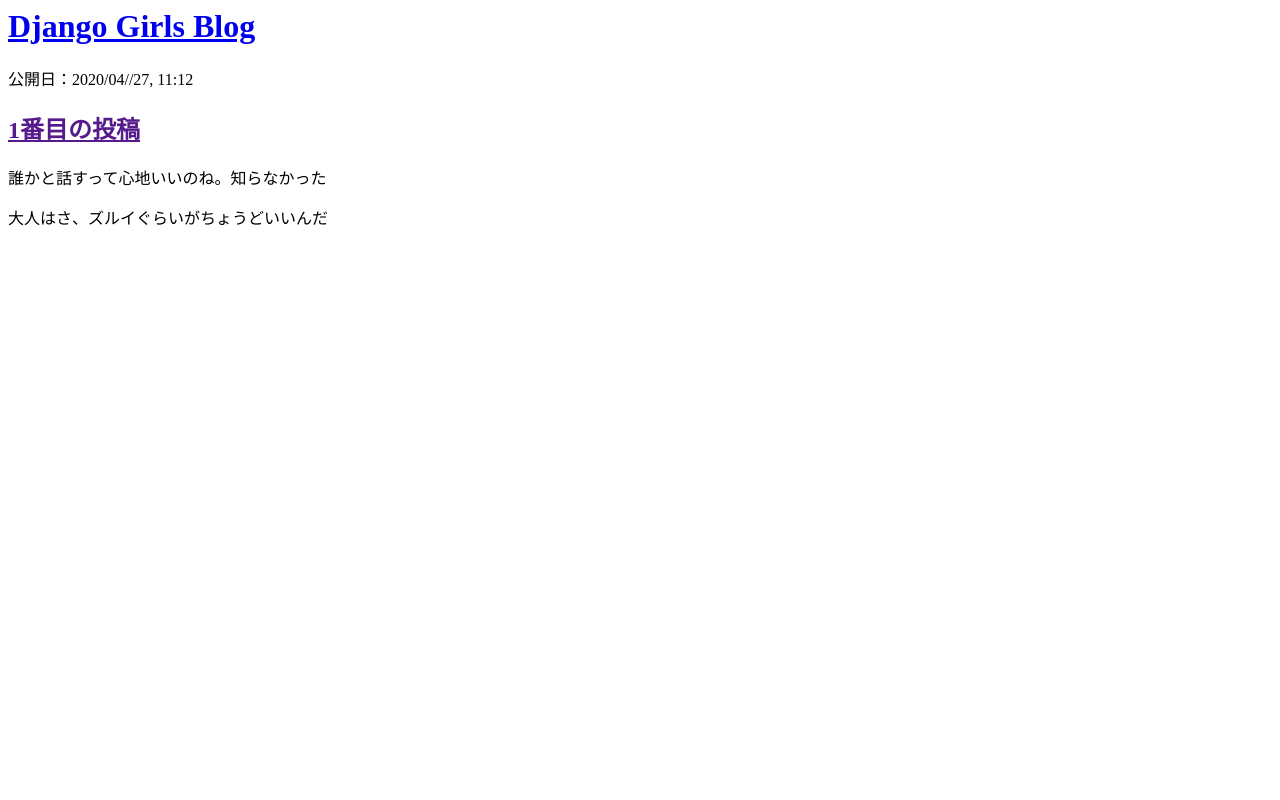
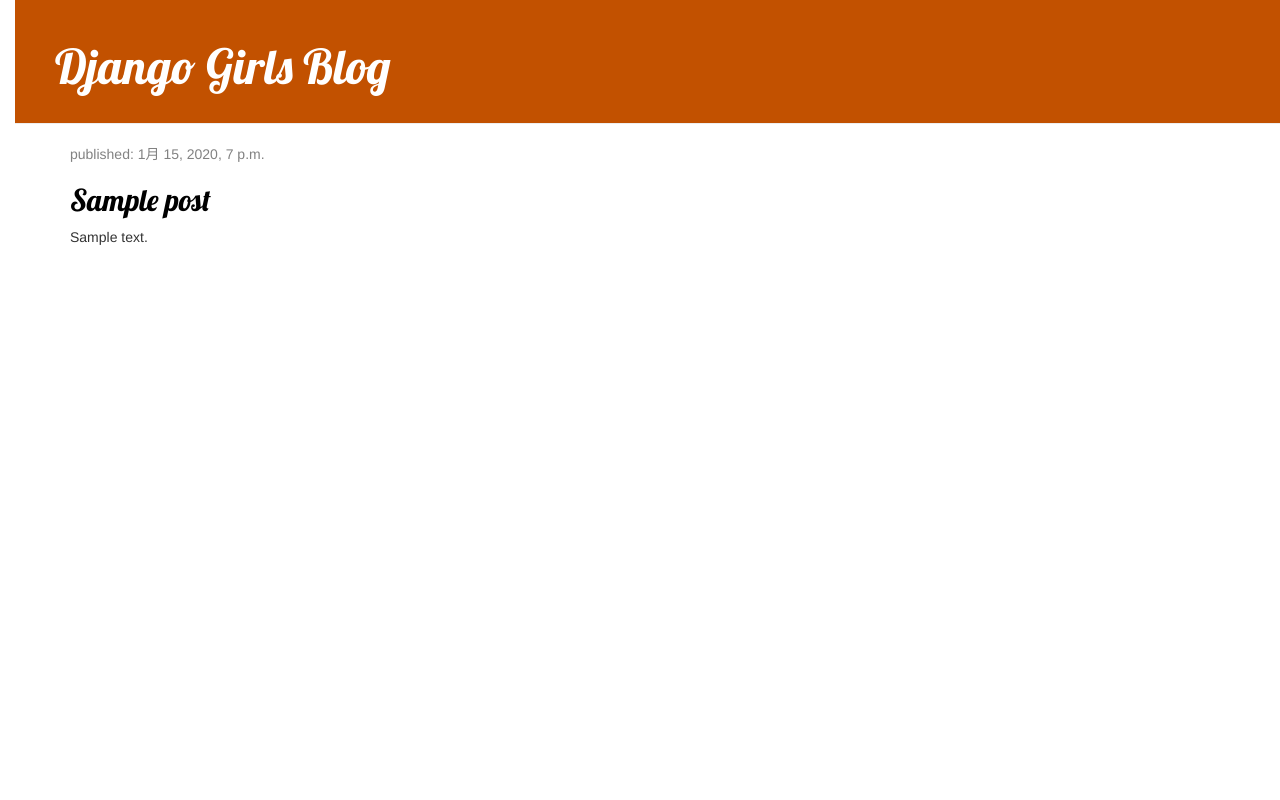
Before and after one commit to nakanoshinshiro/my-first-blog, a Django app: page / in a window 1280 px wide. Run offline with Django 3.2, Linux system fonts and the light colour scheme; tables that the repository leaves empty hold one stand-in row (values such as "Sample post"); some libraries are stand-ins or nearby versions.

Commit message:
Added view and template for detailed blog post as well as CSS for the site.

```diff
--- /dev/null
+++ b/mySite/blog/static/css/blog.css
@@ -0,0 +1,50 @@
+body {
+    padding-left: 15px;
+}
+
+.page-header {
+    background-color: #C25100;
+    margin-top: 0;
+    padding: 20px 20px 20px 40px;
+}
+
+.page-header h1, .page-header h1 a, .page-header h1 a:visited, .page-header h1 a:active {
+    color: #ffffff;
+    font-size: 36pt;
+    text-decoration: none;
+}
+
+.content {
+    margin-left: 40px;
+}
+
+h1, h2, h3, h4 {
+    font-family: 'Lobster', cursive;
+}
+
+.date {
+    color: #828282;
+}
+
+.save {
+    float: right;
+}
+
+.post-form textarea, .post-form input {
+    width: 100%;
+}
+
+.top-menu, .top-menu:hover, .top-menu:visited {
+    color: #ffffff;
+    float: right;
+    font-size: 26pt;
+    margin-right: 20px;
+}
+
+.post {
+    margin-bottom: 70px;
+}
+
+.post h2 a, .post h2 a:visited {
+    color: #000000;
+}
--- /dev/null
+++ b/mySite/blog/templates/blog/base.html
@@ -0,0 +1,22 @@
+{% load static %}
+<html>
+    <head>
+        <title>Django Girls blog</title>
+        <link rel="stylesheet" href="//maxcdn.bootstrapcdn.com/bootstrap/3.2.0/css/bootstrap.min.css">
+        <link rel="stylesheet" href="//maxcdn.bootstrapcdn.com/bootstrap/3.2.0/css/bootstrap-theme.min.css">
+        <link href='//fonts.googleapis.com/css?family=Lobster&subset=latin,latin-ext' rel='stylesheet' type='text/css'>
+        <link rel="stylesheet" href="{% static 'css/blog.css' %}">
+    </head>
+    <body>
+        <div class="page-header">
+            <h1><a href="/">Django Girls Blog</a></h1>
+        </div>
+        <div class="content container">
+            <div class="row">
+                <div class="col-md-8">
+                {% block content %}
+                {% endblock %}
+                </div>
+            </div>
+        </div>
+    </body></html>
--- a/mySite/blog/templates/blog/post_list.html
+++ b/mySite/blog/templates/blog/post_list.html
@@ -1,16 +1,12 @@
-<html>
-<head>
-    <title>戯言ブログ</title>
-  </head>
-<body>
-  <div>
-      <h1><a href="/">Django Girls Blog</a></h1>
+{% extends 'blog/base.html' %}
+{% block content %}
+{% for post in posts %}
+<div class="post">
+  <div class="date">
+    <p>published: {{ post.published_date }}</p>
   </div>
-  <div>
-    <p>公開日：2020/04//27, 11:12</p>
-    <h2><a href ="">1番目の投稿</a></h2>
-    <p>誰かと話すって心地いいのね。知らなかった</p>
-    <p>大人はさ、ズルイぐらいがちょうどいいんだ</p>
-  </div>
-</body>
-</html>
+  <h2><a href="{% url "post_detail" pk=post.pk %}">{{ post.title }}</a></h2>
+  <p>{{ post.text|linebreaksbr }}</p>
+</div>
+{% endfor %}
+{% endblock %}
--- a/mySite/blog/urls.py
+++ b/mySite/blog/urls.py
@@ -2,5 +2,6 @@
 from . import views
 
 urlpatterns = [
-path("", views.post_list, name = "post_list")
+path("", views.post_list, name = "post_list"),
+path("post/<int:pk>/",views.post_detail, name = "post_detail")
 ]
--- a/mySite/blog/views.py
+++ b/mySite/blog/views.py
@@ -1,6 +1,12 @@
-from django.shortcuts import render
-
+from django.shortcuts import render, get_object_or_404
+from .models import Post
+from django.utils import timezone
 # Create your views here.
 
 def post_list(request):
-    return render(request,"blog/post_list.html",{})
+    posts = Post.objects.filter(published_date__lte=timezone.now()).order_by("published_date")
+    return render(request,"blog/post_list.html",{"posts":posts})
+
+def post_detail(request,pk):
+    post = get_object_or_404(Post,pk=pk)
+    return render(request,"blog/post_detail.html",{"post":post})
```
Also changed, not shown: mySite/blog/templates/blog/post_detail.html (added, +13 -0 lines).
